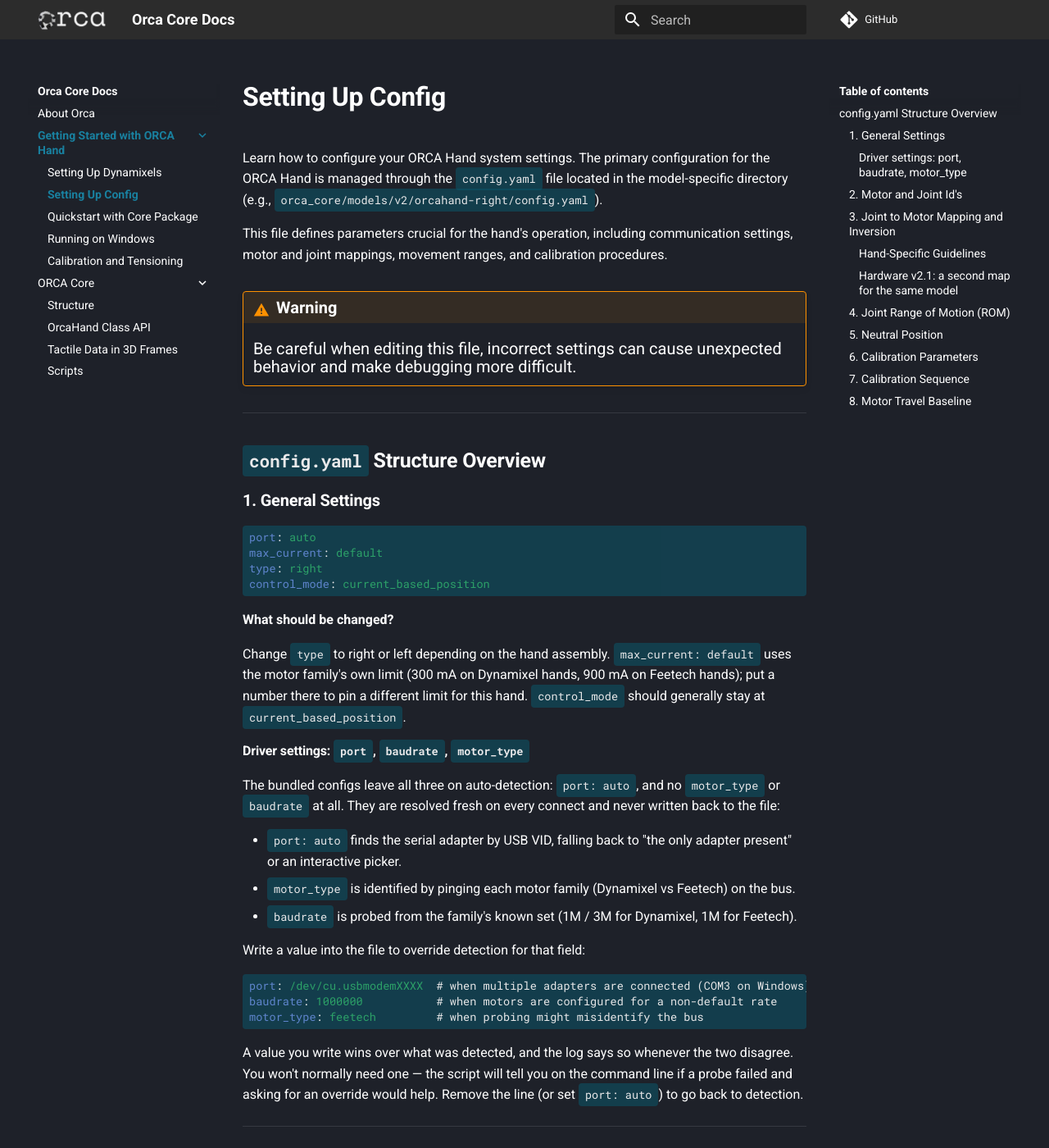
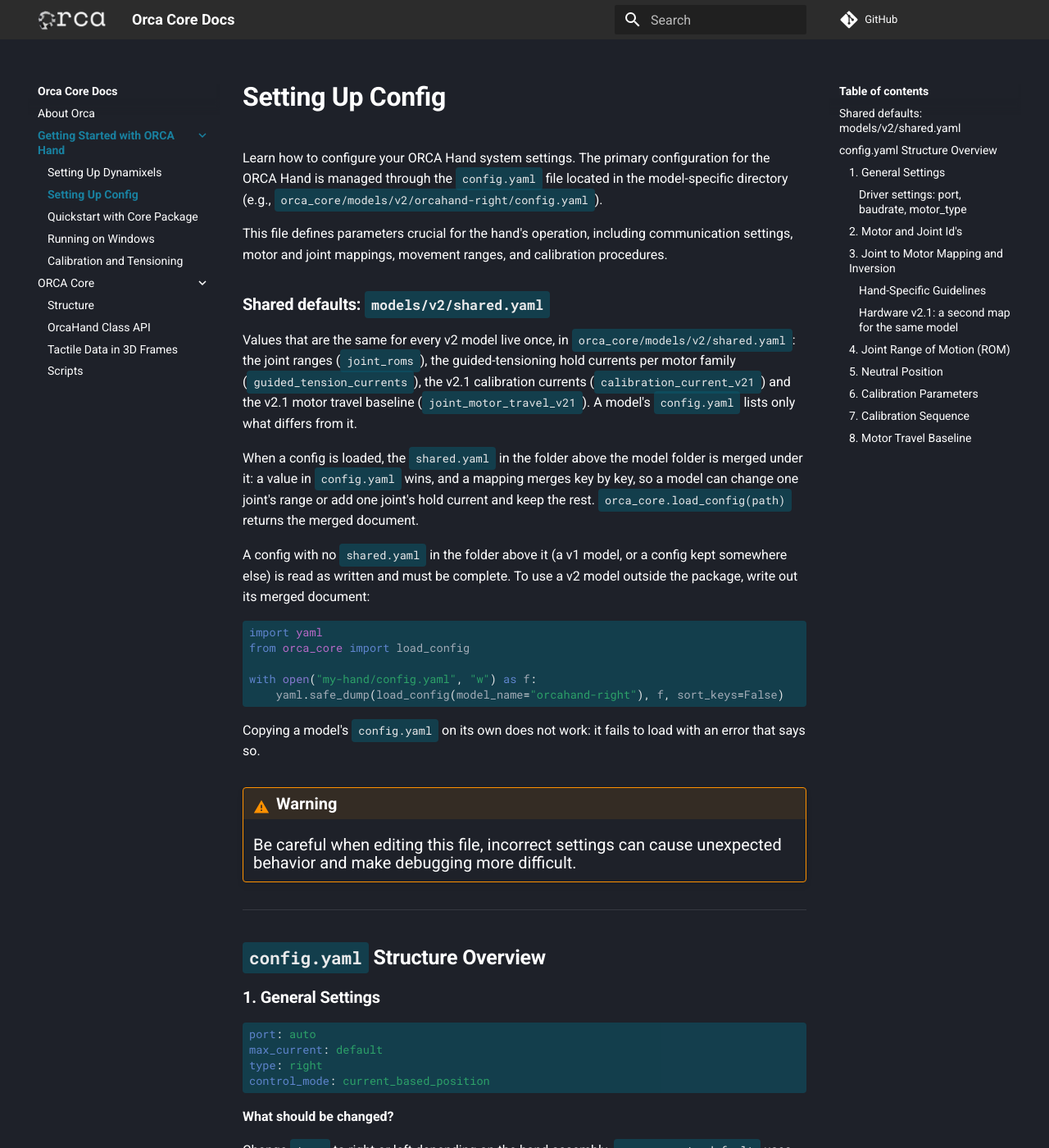
Before and after one commit to orcahand/orca_core, an MkDocs documentation site: the page built from docs/pages/getting-started-docs/setting-up-config.md, in a window 1280 px wide and 1400 px high. Shown: the whole window at 82% size. Built offline with MkDocs 1.6.1 and Material for MkDocs 9.7.7, drawn with Linux system fonts in a browser that asks for light colours; some of the changed text lies outside the part shown.

Commit message:
Document where joint ranges and tensioning currents live

````diff
--- a/docs/pages/getting-started-docs/setting-up-config.md
+++ b/docs/pages/getting-started-docs/setting-up-config.md
@@ -3,6 +3,24 @@
 Learn how to configure your ORCA Hand system settings. The primary configuration for the ORCA Hand is managed through the `config.yaml` file located in the model-specific directory (e.g., `orca_core/models/v2/orcahand-right/config.yaml`).
 
 This file defines parameters crucial for the hand's operation, including communication settings, motor and joint mappings, movement ranges, and calibration procedures.
+
+### Shared defaults: `models/v2/shared.yaml`
+
+Values that are the same for every v2 model live once, in `orca_core/models/v2/shared.yaml`: the joint ranges (`joint_roms`), the guided-tensioning hold currents per motor family (`guided_tension_currents`), the v2.1 calibration currents (`calibration_current_v21`) and the v2.1 motor travel baseline (`joint_motor_travel_v21`). A model's `config.yaml` lists only what differs from it.
+
+When a config is loaded, the `shared.yaml` in the folder above the model folder is merged under it: a value in `config.yaml` wins, and a mapping merges key by key, so a model can change one joint's range or add one joint's hold current and keep the rest. `orca_core.load_config(path)` returns the merged document.
+
+A config with no `shared.yaml` in the folder above it (a v1 model, or a config kept somewhere else) is read as written and must be complete. To use a v2 model outside the package, write out its merged document:
+
+```python
+import yaml
+from orca_core import load_config
+
+with open("my-hand/config.yaml", "w") as f:
+    yaml.safe_dump(load_config(model_name="orcahand-right"), f, sort_keys=False)
+```
+
+Copying a model's `config.yaml` on its own does not work: it fails to load with an error that says so.
 
 !!! Warning
     Be careful when editing this file, incorrect settings can cause unexpected behavior and make debugging more difficult.
@@ -134,11 +152,15 @@ joint_to_motor_map:
 ### 4. Joint Range of Motion (ROM)
 
 ```yaml
-joint_roms:
+joint_roms:            # in models/v2/shared.yaml for every v2 model
   thumb_mcp: [-50, 50]
   ...
   wrist: [-50, 30]
 ```
+
+Ranges are in degrees. They are the clamp for every command and the frame calibration maps each motor's travel onto. The v2 ranges are in `shared.yaml` and are the same for every hardware version; a v2.1.1 hand also takes `joint_roms_v211` (only the joints that differ) when one is set.
+
+Ranges measured on one hand can replace the defaults for chosen joints: `config.with_measured_ranges({"index_mcp": [-20.0, 101.5]})` returns a config whose named joints use those ranges for both the clamp and the calibration mapping, over the model's ranges and over an encoder-measured span.
 
 **What should be changed?**
 
@@ -175,9 +197,9 @@ calibration_threshold: 0.01
 
 Finger joints are driven onto their hardstops at each motor's own current ceiling, because a lower cap can stall a joint short of its stop and record that as the stop. `calibration_current` does not cap this drive. `calibration_current: default` is the motor family's own value (300 mA on Dynamixel hands, 900 mA on Feetech hands), and a number pins a different one. It sets the wrist's current (`wrist_calibration_current` follows it unless set) and where the re-drive ladder starts.
 
-On v2.1 hardware, `calibration_current_v21` sets a current per joint group for a motor family, replacing `calibration_current` for those joints: `abd` (the abductions and `thumb_cmc`), `mcp`, and `pip` (the PIPs and `thumb_dip`). The packaged models list 300 mA for a v2.1 Dynamixel hand's abductions and 500 mA for its MCPs and PIPs; a family that is not listed, and every v2.0 hand, keeps `calibration_current`. These values only set where a joint's re-drive ladder starts, and a re-drive never drops below the motor's ceiling.
+On v2.1 hardware, `calibration_current_v21` sets a current per joint group for a motor family, replacing `calibration_current` for those joints: `abd` (the abductions and `thumb_cmc`), `mcp`, and `pip` (the PIPs and `thumb_dip`). `shared.yaml` lists 300 mA for a v2.1 Dynamixel hand's abductions and 500 mA for its MCPs and PIPs; a family that is not listed, and every v2.0 hand, keeps `calibration_current`. These values only set where a joint's re-drive ladder starts, and a re-drive never drops below the motor's ceiling.
 
-`guided_tension_currents` overrides guided tensioning's currents per motor family, used by both `scripts/guided_tension.py` and the console. `hold` is the current each joint group (`abd`, `mcp`, `pip`) yields at while you move it through its range; the defaults are 200/140/100 mA on Dynamixel and 380/320/280 mA on Feetech. A joint named under `hold` keeps its own current over its group's and over `--hold-current`; the touch hands hold `thumb_mcp` at 100 mA on Dynamixel. `tension` limits the pull and the fingers frozen during a range check, and follows `max_current` unless set. While you ratchet the spools, the fingers hold at each motor's own current ceiling.
+`guided_tension_currents` sets guided tensioning's currents per motor family, used by both `scripts/guided_tension.py` and the console. `hold` is the current each joint group (`abd`, `mcp`, `pip`) yields at while you move it through its range; the defaults, in `shared.yaml`, are 200/140/100 mA on Dynamixel and 380/320/280 mA on Feetech (`orca_core.constants.DEFAULT_GUIDED_TENSION_CURRENTS` is a read-only view of them, and a config with no `shared.yaml` above it falls back to them). A joint named under `hold` keeps its own current over its group's and over `--hold-current`; the touch hands hold `thumb_mcp` at 100 mA on Dynamixel. `tension` limits the pull and the fingers frozen during a range check, and follows `max_current` unless set. While you ratchet the spools, the fingers hold at each motor's own current ceiling.
 
 These parameters should generally not be changed unless you have experience tuning the calibration behavior for a specific hardware modification.
 
@@ -208,7 +230,7 @@ If you want to specify the sequence or calibrate only specific joints you can ad
 ### 8. Motor Travel Baseline
 
 ```yaml
-joint_motor_travel_v21:   # packaged baseline, shared by every v2.1 hand
+joint_motor_travel_v21:   # baseline in models/v2/shared.yaml, shared by every v2.1 hand
   index_mcp: 139.39
   index_pip: 131.04
   ...
@@ -222,7 +244,7 @@ calibration_travel_retries: 3
 version is unknown (no board and no `hardware_version` pin), there is no
 baseline: calibration is a single plain pass with no travel check or re-drive,
 and guided tensioning refuses to run (hold the motors and ratchet the spools
-instead). The packaged models ship the baseline as `joint_motor_travel_v21`;
+instead). `shared.yaml` ships the baseline as `joint_motor_travel_v21`;
 a `joint_motor_travel` block measured on your own hand takes precedence joint
 by joint, but likewise only on v2.1.
 
````
Also changed, not shown: README.md (+3 -0 lines).
